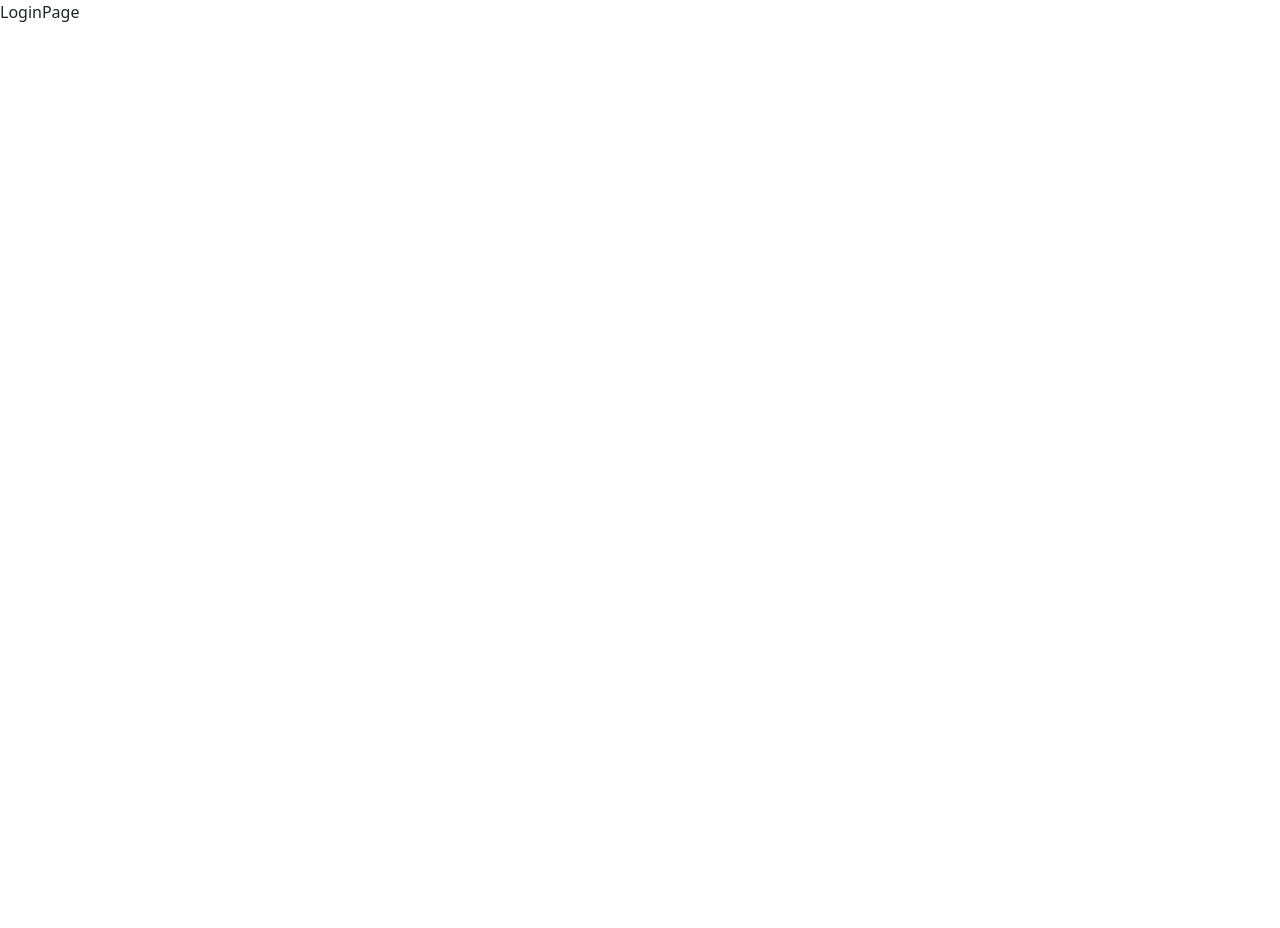
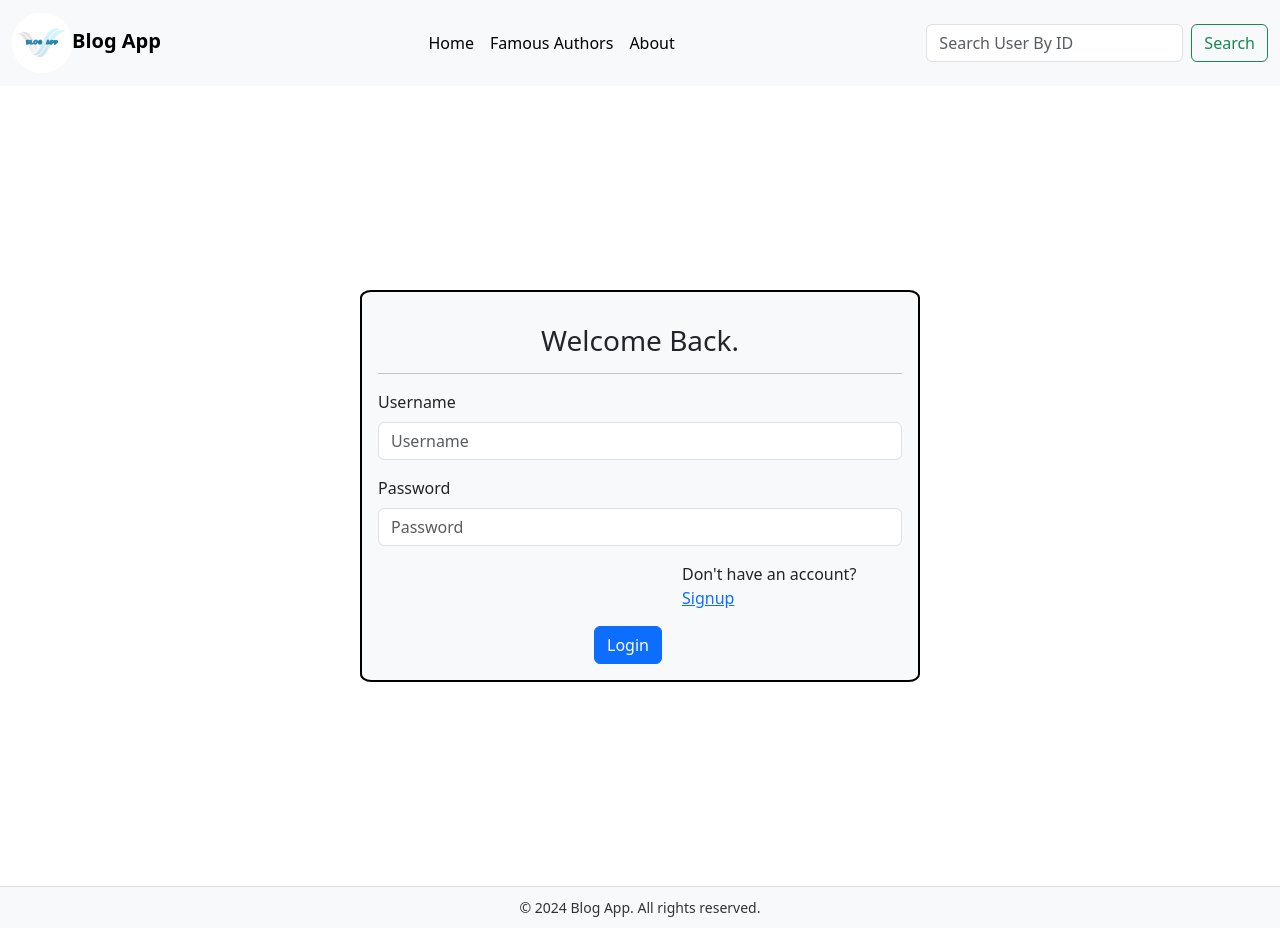
Before and after one commit to mushfiqurniazzz/Blog-App---React--MySQL--Node, a React (Vite) app in the folder client/: page /login in a window 1280 px wide. Before the commit the page ends 800 px from the top, so only its background shows below. Built offline with nearby package versions, Linux system fonts and the light colour scheme.

Commit message:
Completed LoginPage componenet

```diff
--- a/client/package.json
+++ b/client/package.json
@@ -12,12 +12,14 @@
   "dependencies": {
     "axios": "^1.7.2",
     "dotenv": "^16.4.5",
+    "js-cookie": "^3.0.5",
     "react": "^18.2.0",
     "react-dom": "^18.2.0",
     "react-router-dom": "^6.24.1",
     "sonner": "^1.5.0"
   },
   "devDependencies": {
+    "@types/js-cookie": "^3.0.6",
     "@types/react": "^18.2.66",
     "@types/react-dom": "^18.2.22",
     "@vitejs/plugin-react-swc": "^3.5.0",
--- a/client/src/pages/authpages/LoginPage.jsx
+++ b/client/src/pages/authpages/LoginPage.jsx
@@ -1,9 +1,137 @@
-import React from 'react'
+//importing important functions, libraries and style sheet to complete the login page functional componenet
+//use state for using use state variables in input fields
+import { useState } from "react";
+//axios for sending HTTP request
+import axios from "axios";
+//for sending toast notifications
+import { toast } from "sonner";
+//navigation and link function from dynamically go through pages without reloading the page
+import { useNavigate, Link } from "react-router-dom";
+import styles from "../../styles/LoginPage.module.css";
+import NavBar from "../../components/NavBar";
+import Footer from "../../components/Footer";
+//js-cookie library makes it easy to retrieve or set cokies from the frontend for the user
+import Cookies from "js-cookie";
 
+//the login page functional componenet which will first check if the user has a cookie called token in the cookie section else will continue to log the user in ans set a cookie
 const LoginPage = () => {
+  //check if the user has a cookie,dont let the user login once again
+  const CheckCookieExists = Cookies.get("token");
+
+  //use nagivation varibale as cannot derictly use useNavigate in a function
+  const navigate = useNavigate();
+
+  //using state variablesfor accessing the values typed in the input fields for sign up
+  const [username, setUsername] = useState("");
+  const [password, setPassword] = useState("");
+
+  //function for sending a axios post request to the server using the credentials provided in the input fields
+  const LoginHandler = async (e) => {
+    //will prevent the default form submission behaviour that is reloading the page
+    e.preventDefault();
+
+    //check if all the fields are provided in the input field if all the fields are not provided send a toast warning notification stating all fields are required
+    if (!username || username === "" || !password || password === "") {
+      //returning a statement will end the function and will not continue
+      return toast.warning("All fields are required.");
+    }
+
+    //after all checks continue with the logging in the user by sending a post request to the server using axios with the provided credentials in a try catch block for better readability and maintainibility of our code
+    try {
+      const res = await axios.post(
+        "http://localhost:5000/auth/login",
+        {
+          username: username,
+          password: password
+        },
+        { withCredentials: true }
+      );
+
+      //if the sign up was successfull the server will return a 200 http res code then send a toast success notification, console log the user info like id, email and username of the user then finally navigate the user ot the / after logging in
+      if (res.status === 200) {
+        toast.success("Login successful, heading to home page.");
+        console.log(res.data);
+
+        setTimeout(() => {
+          navigate("/");
+        }, 3000);
+      }
+    } catch (error) {
+      //basic error handler incase of error
+      console.error(error);
+      toast.error("Something went wrong try again later.");
+    }
+  };
   return (
-    <div>LoginPage</div>
-  )
-}
+    <>
+    {/* react conditional rendering which will state some message if the cookie is present */}
+      {CheckCookieExists ? (
+        <div>
+          <NavBar />
+          <h1 className={styles.LoggedInUser}>
+            Cannot login when a user&apos;s already logged in.
+          </h1>
+          <Footer />
+        </div>
+      ) : (
+        <>
+          <NavBar />
+          <div className={styles.formparent}>
+            <form className={styles.form}>
+              <h3>Welcome Back.</h3>
+              <hr />
+              <div className="mb-3">
+                <label htmlFor="UsernameInput" className="form-label">
+                  Username
+                </label>
+                <input
+                  type="text"
+                  value={username}
+                  onChange={(e) => {
+                    setUsername(e.target.value);
+                  }}
+                  className="form-control"
+                  placeholder="Username"
+                  id="UsernameInput"
+                  aria-describedby="emailHelp"
+                />
+              </div>
+              <div className="mb-3">
+                <label htmlFor="PasswordInput" className="form-label">
+                  Password
+                </label>
+                <input
+                  type="password"
+                  value={password}
+                  onChange={(e) => {
+                    setPassword(e.target.value);
+                  }}
+                  placeholder="Password"
+                  className="form-control"
+                  id="PasswordInput"
+                />
+              </div>
+              <div>
+                <p id={styles.formfooterp}>
+                  Don&apos;t have an account? <Link to="/signup">Signup</Link>
+                </p>
+                <button
+                  id={styles.formfooterbutton}
+                  type="submit"
+                  onClick={LoginHandler}
+                  className="btn btn-primary"
+                >
+                  Login
+                </button>
+              </div>
+            </form>
+          </div>
+          <Footer />
+        </>
+      )}
+    </>
+  );
+};
 
-export default LoginPage
+//exporting the created function component sign up
+export default LoginPage;
--- /dev/null
+++ b/client/src/styles/LoginPage.module.css
@@ -0,0 +1,26 @@
+.formparent {
+  display: grid;
+  place-items: center;
+  height: 100vh;
+  margin: 0;
+}
+.form {
+  padding: 1rem;
+  width: 35rem;
+  border: 2px solid black;
+  background-color: #f8f9fa;
+  border-radius: 2%;
+}
+.form h3 {
+  margin: 1rem;
+  text-align: center;
+}
+#formfooterbutton {
+  margin-left: 13.5rem;
+}
+#formfooterp {
+  margin-left: 19rem;
+}
+.LoggedInUser{
+  height: 100vh;
+}
```
Also changed, not shown: 1 other file (tests, documents, lock files or other folders).
